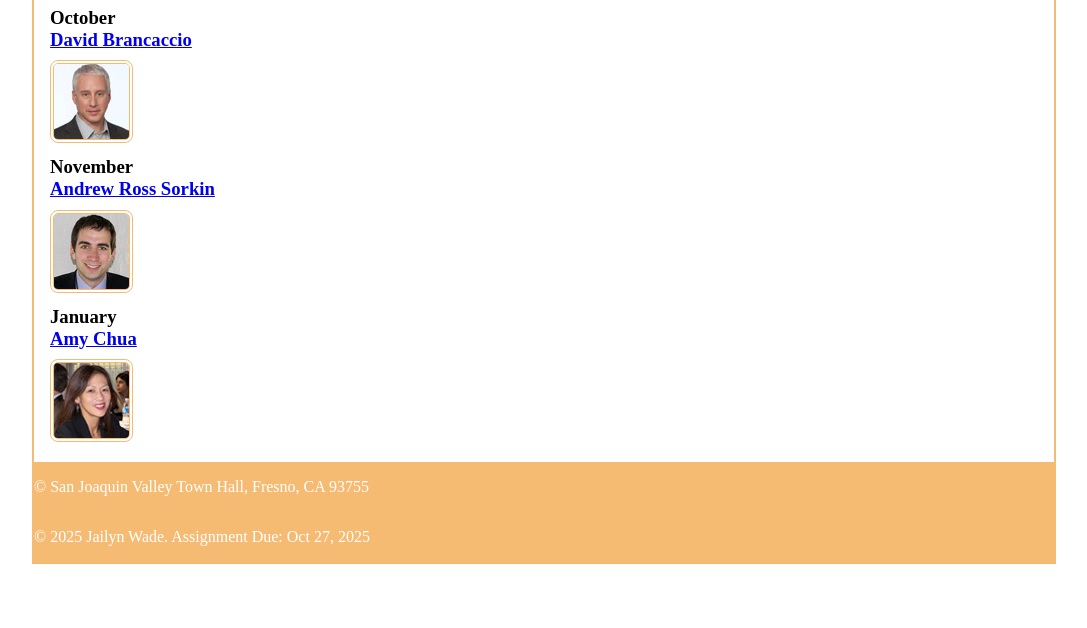
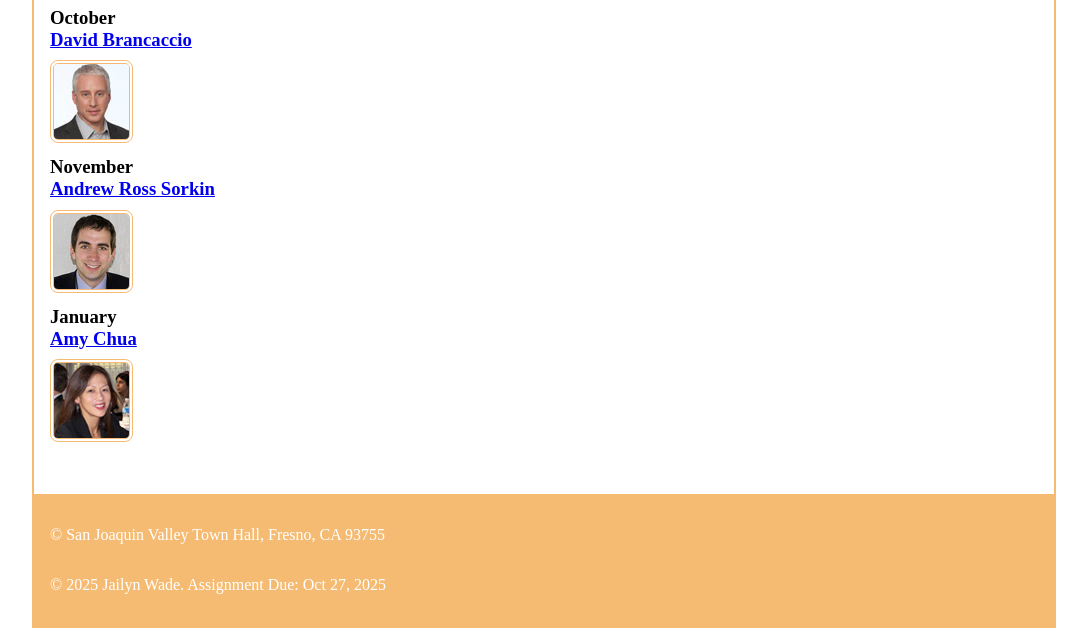
Before and after one commit to Jew28/A07, a plain HTML site: page index.html in a window 1280 px wide. Shown: the part 523-1151 px from the top of the page, without its empty margins (96-1183 px from the left). Before the commit the page ends 1087 px from the top, so only its background shows below. Drawn offline with Linux system fonts and the light colour scheme.

Commit message:
Update styles.css

```diff
--- a/styles.css
+++ b/styles.css
@@ -82,3 +82,8 @@
   padding: 1em;
   margin-top: 1em;
 }
+
+footer {
+  background-color: var(--accent-color);
+  padding: 1em;
+  margin-top: 2em;
```
